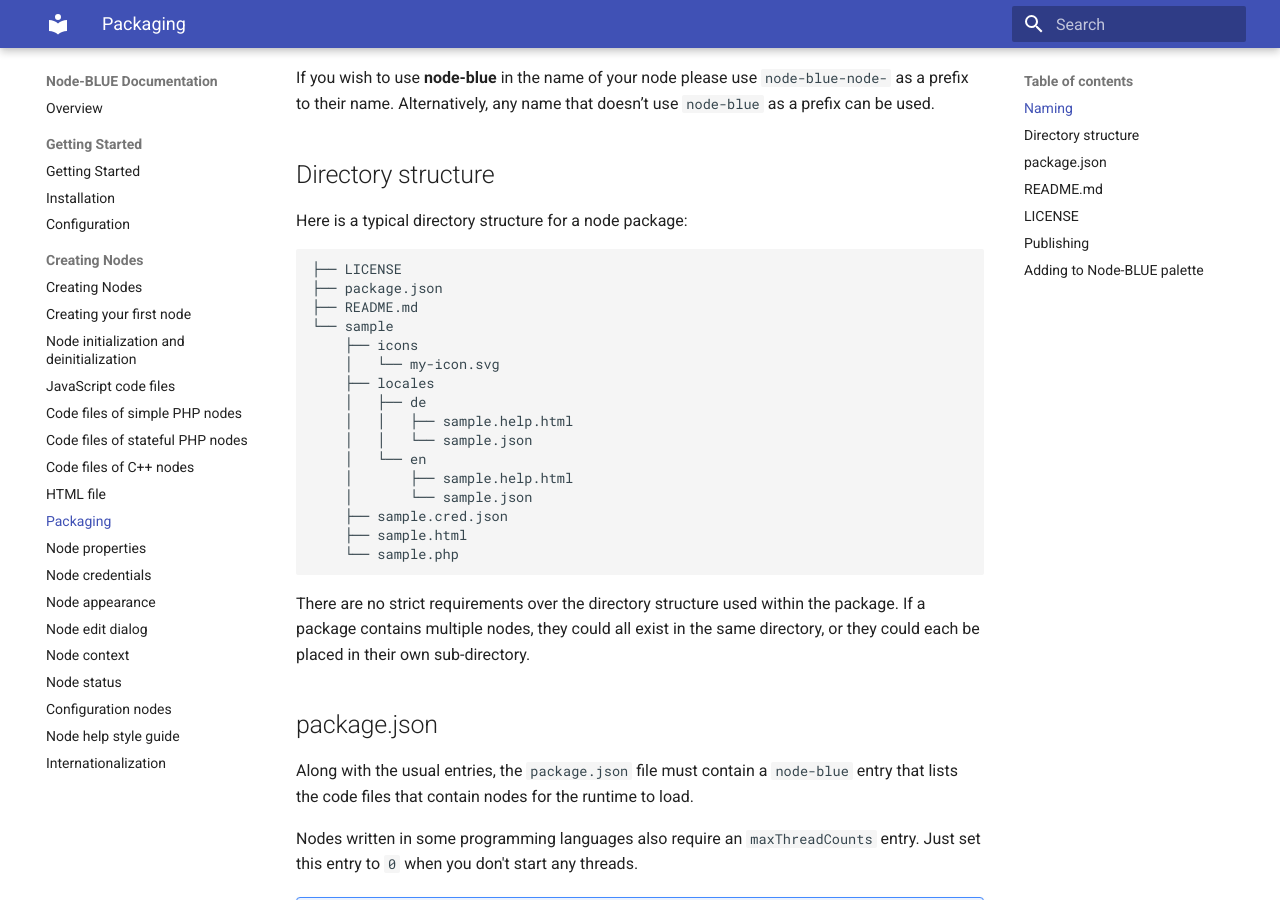
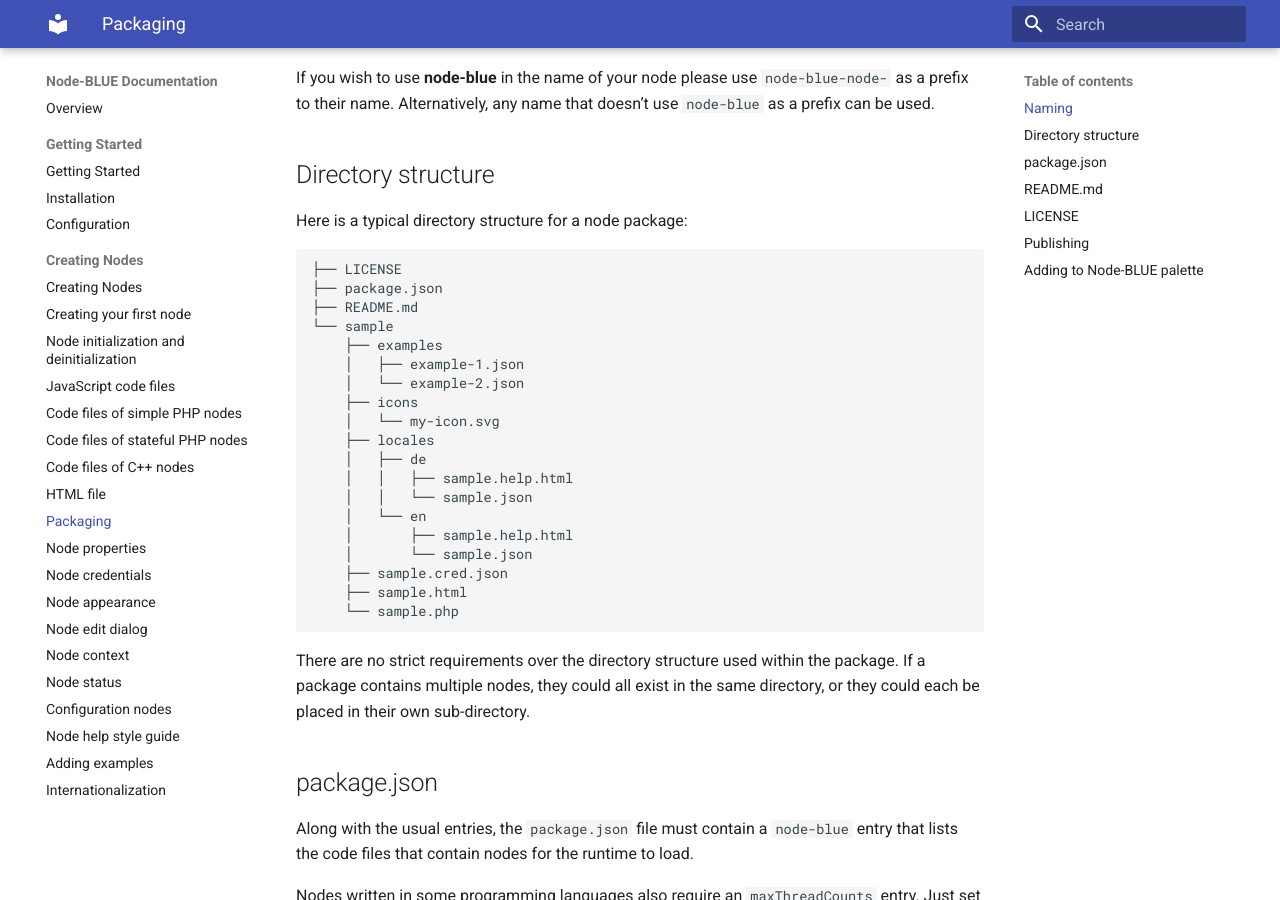
Before and after one commit to Homegear/node-blue-doc, an MkDocs documentation site: the page built from docs/creating_nodes/packaging.md, in a window 1280 px wide and 900 px high, scrolled down 298 px. Built offline with MkDocs 1.6.1 and Material for MkDocs 9.7.7, drawn with Linux system fonts in a browser that asks for light colours.

Commit message:
Added section about examples

```diff
--- a/docs/creating_nodes/packaging.md
+++ b/docs/creating_nodes/packaging.md
@@ -17,6 +17,9 @@ Here is a typical directory structure for a node package:
 ├── package.json
 ├── README.md
 └── sample
+    ├── examples
+    │   ├── example-1.json
+    │   └── example-2.json
     ├── icons
     │   └── my-icon.svg
     ├── locales
--- a/mkdocs.yml
+++ b/mkdocs.yml
@@ -40,6 +40,7 @@ nav:
     - creating_nodes/node_status.md
     - creating_nodes/configuration_nodes.md
     - creating_nodes/node_help_style_guide.md
+    - creating_nodes/examples.md
     - creating_nodes/internationalization.md
 plugins:
   - search
```
Also changed, not shown: docs/creating_nodes/examples.md (added, +19 -0 lines), docs/creating_nodes/index.md (+1 -0 lines).
